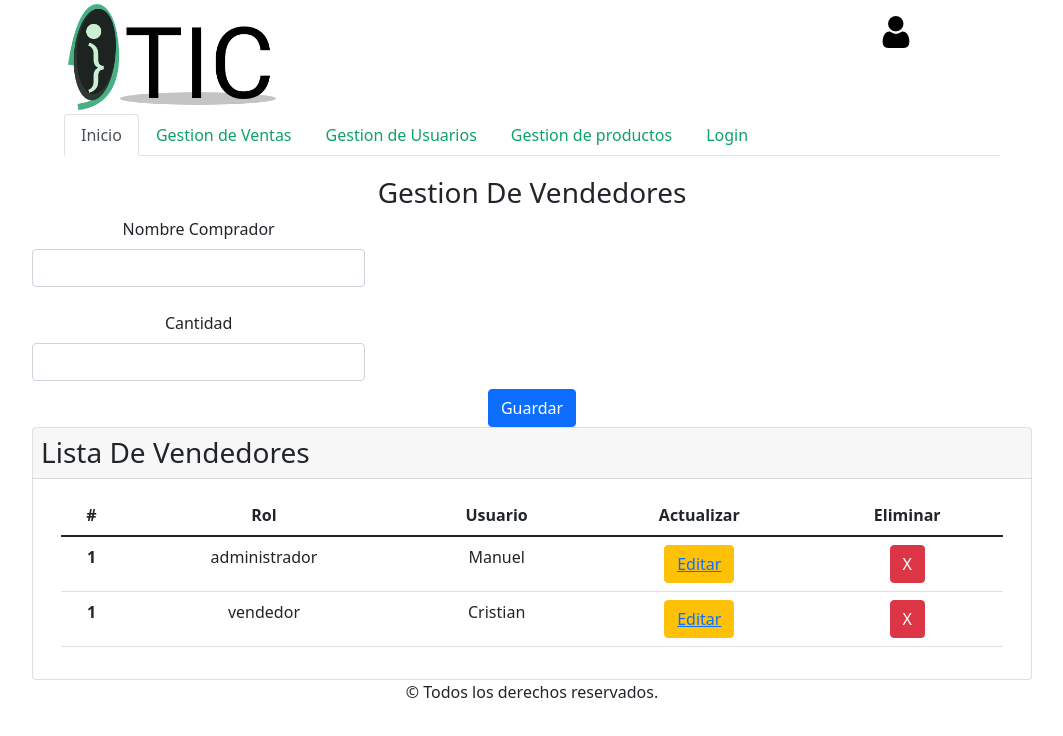
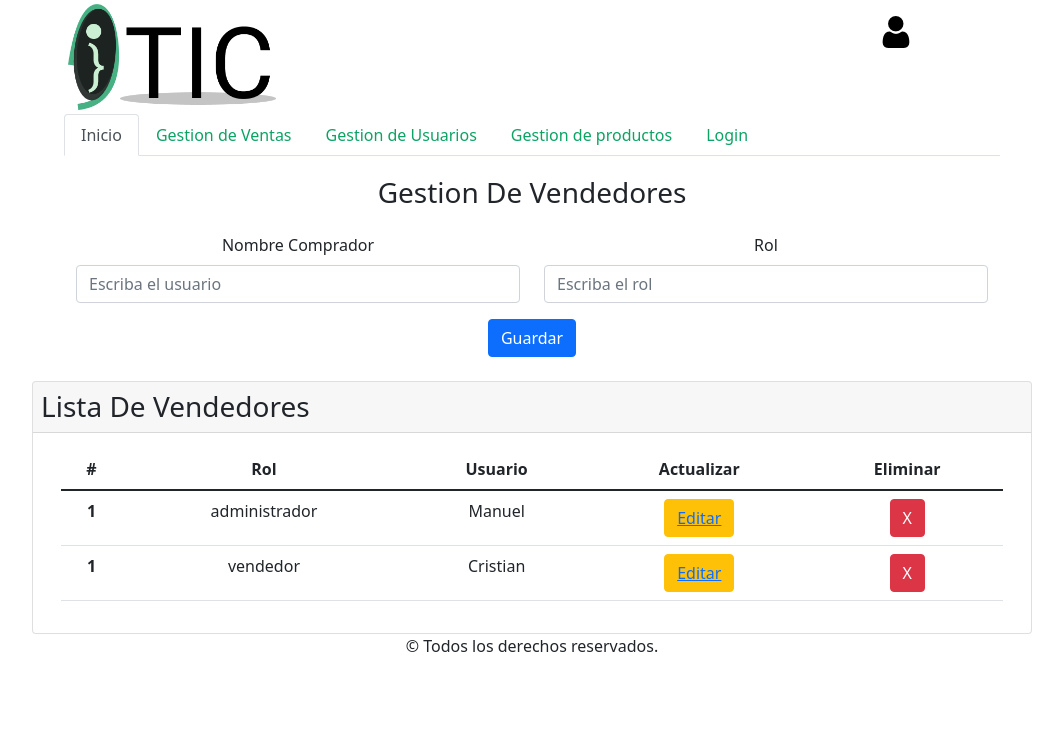
Before and after one commit to VivianaMurillom/Proyecto-MinTic, a React (Create React App) app: page /gusuarios in a window 1280 px wide. Shown: the top 736 px of the page, without its empty margins (108-1171 px from the left). Built offline with nearby package versions, Linux system fonts and the light colour scheme.

Commit message:
a
arreglao

```diff
--- a/src/Usuarios/component/AgregarUsuarios.js
+++ b/src/Usuarios/component/AgregarUsuarios.js
@@ -9,6 +9,85 @@ import GestVend from './ListaUsuarios';
 
 class AgregarUsuario extends React.Component {
 
+    constructor(props) {
+        super(props);
+
+        this.state = {
+            fields: {},
+            errors: {},
+
+        };
+    }
+
+    handleValidation() {
+        let fields = this.state.fields;
+        let errors = {};
+        let formIsValid = true;
+
+        //Nombre
+        if (!fields["regNombreUser"]) {
+            formIsValid = false;
+            errors["regNombreUser"] = "Campo obligatorio";
+        }
+
+        if (typeof fields["regNombreUser"] !== "undefined") {
+            if (!fields["regNombreUser"].match(/^[a-zA-Z ]+$/)) {
+                formIsValid = false;
+                errors["regNombreUser"] = "Solo letras";
+            }
+        }
+
+
+        //rol
+        if (!fields["regRol"]) {
+            formIsValid = false;
+            errors["regRol"] = "Campo obligatorio";
+        }
+
+        if (typeof fields["regRol"] !== "undefined") {
+            if (!fields["regRol"].match(/^[a-zA-Z ]+$/)) {
+                formIsValid = false;
+                errors["regRol"] = "Solo letras";
+            }
+        }
+
+
+
+
+        this.setState({ errors: errors });
+        return formIsValid;
+    }
+
+
+    contactSubmit(e) {
+        e.preventDefault();
+        const products = [];
+
+        if (this.handleValidation()) {
+            products.push(
+                {
+                    nombre: e["target"][0].value,
+                    rol: e["target"][1].value
+                }
+
+            );
+            products.map((produ)=>{
+                alert("Usuario agregado correctamente!! \n \n"
+                +"Producto: "+produ.nombre+", "
+                +"Precio: "+produ.rol)
+
+            })
+
+        } else {
+            alert("Error al agregar.");
+        }
+    }
+
+    handleChange(field, e) {
+        let fields = this.state.fields;
+        fields[field] = e.target.value;
+        this.setState({ fields });
+    }
     render() {
         const Usuarios = [{
             "id": 1,
@@ -26,36 +105,28 @@ class AgregarUsuario extends React.Component {
                 <div>
                     <Header />
                 </div>
-                <header className="text-center">
+                <header className="text-center" >
                     <h3>Gestion De Vendedores</h3>
                     <body>
-                        <form >
-                            <div class="col-sm-4">
+                        <form onSubmit={this.contactSubmit.bind(this)} class="m-4">
+
+                            <div class="row m-2">
+                                <div class="col">
                                 <label for="" class="form-label">Nombre Comprador</label>
-                                <input type="text" class="form-control" ></input>
-                            </div> <br></br>
+                                    <input type="text" class="form-control" onChange={this.handleChange.bind(this, "regNombreUser")} value={this.state.fields["regNombreUser"]} placeholder="Escriba el usuario" required></input>
 
-                            <div class="col-sm-4">
-                                <label for="inputZip" class="form-label">Cantidad</label>
-                                <input type="number" class="form-control" id="">
-                                </input>
-                            </div>
-
-
-                            <h1> <prod /></h1>
-
-
-                            <aside ></aside>
-                            <div>
+                                </div>
+                                <div class="col">
+                                <label for="inputZip" class="form-label" >Rol</label>
+                                    <input type="number" class="form-control"onChange={this.handleChange.bind(this, "regRol")} value={this.state.fields["regRol"]} placeholder="Escriba el rol" required ></input>
+                                </div>
 
                             </div>
-                            <div className="text-left" >
-                                <button type="submit" class="btn btn-primary" onClick={() => {
-                                    alert.show('Oh look, an alert!')
-                                }}>Guardar</button>
-
+                            <div>
                             </div>
-
+                            <div className="text-left " >
+                                <button type="submit" class="btn btn-primary mt-2" >Guardar</button>
+                            </div>
                         </form>
 
 
```
